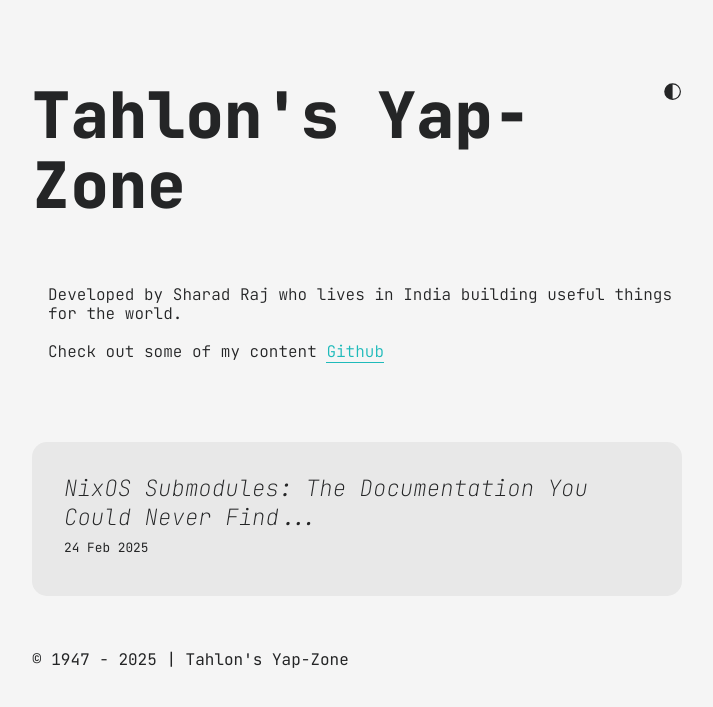
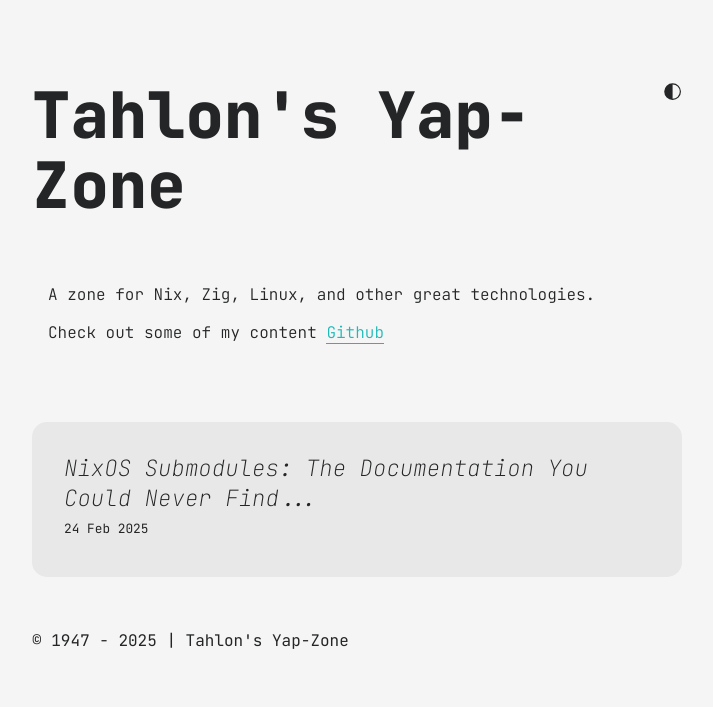
Before and after one commit to tahlonbrahic/blog, a Jekyll site: the page built from index.md, in a window 1280 px wide. Shown: the top 707 px of the page, without its empty margins (283-996 px from the left). Built offline with Jekyll 4.4.1, drawn with Linux system fonts in a browser that asks for light colours.

Commit message:
update title page

```diff
--- a/_data/author.yml
+++ b/_data/author.yml
@@ -2,10 +2,10 @@ name: Tahlon Brahic
 dp: "../_assets/headshot.jpg"
 description: |
   <p>
-  Developed by Sharad Raj who lives in India building useful things for the world.
+  A zone for Nix, Zig, Linux, and other great technologies.
   </p>
   <br/>
   <p>
-  Check out some of my content <a href='https://github.com/sharadcodes' target='_blank'>Github</a>
+  Check out some of my content <a href='https://github.com/tahlonbrahic' target='_blank'>Github</a>
   </p>
 email: tahlonbrahic@proton.me
```
